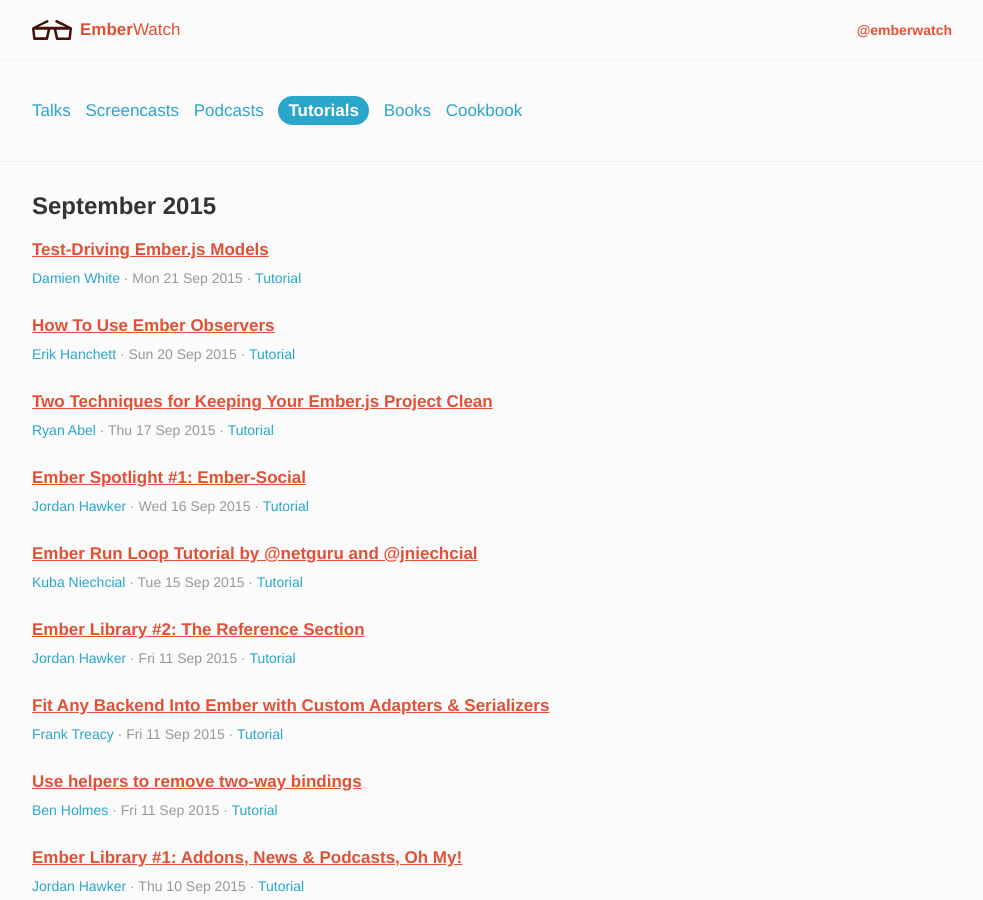
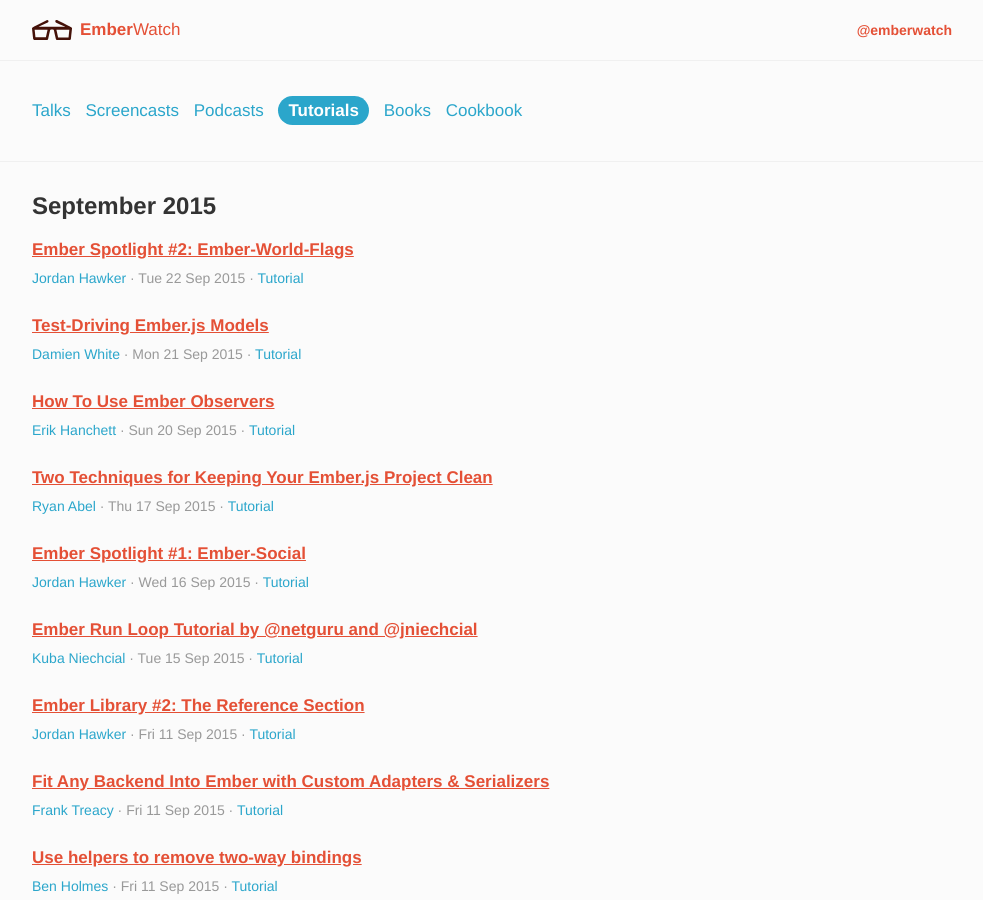
Before and after one commit to emberwatch/emberwatch, a Jekyll site: the page built from tutorials.html, in a window 1280 px wide and 900 px high. Shown: the whole window, without its empty margins (148-1131 px from the left). Built offline with Jekyll 4.4.1, drawn with Linux system fonts in a browser that asks for light colours; Markdown is read by kramdown in place of the engine named in the settings; comment, search, counter and statistics services are not loaded.

Commit message:
Add Ember Spotlight #2

```diff
--- a/_data/tutorials.yml
+++ b/_data/tutorials.yml
@@ -1,4 +1,12 @@
 ---
+- title: 'Ember Spotlight #2: Ember-World-Flags'
+  author_ids:
+  - 253
+  date: '2015-09-22'
+  date_created: '2015-09-22'
+  date_updated: '2015-09-22'
+  urls:
+  - http://jhawk.co/ember-spotlight-2
 - title: Test-Driving Ember.js Models
   author_ids:
   - 273
```
